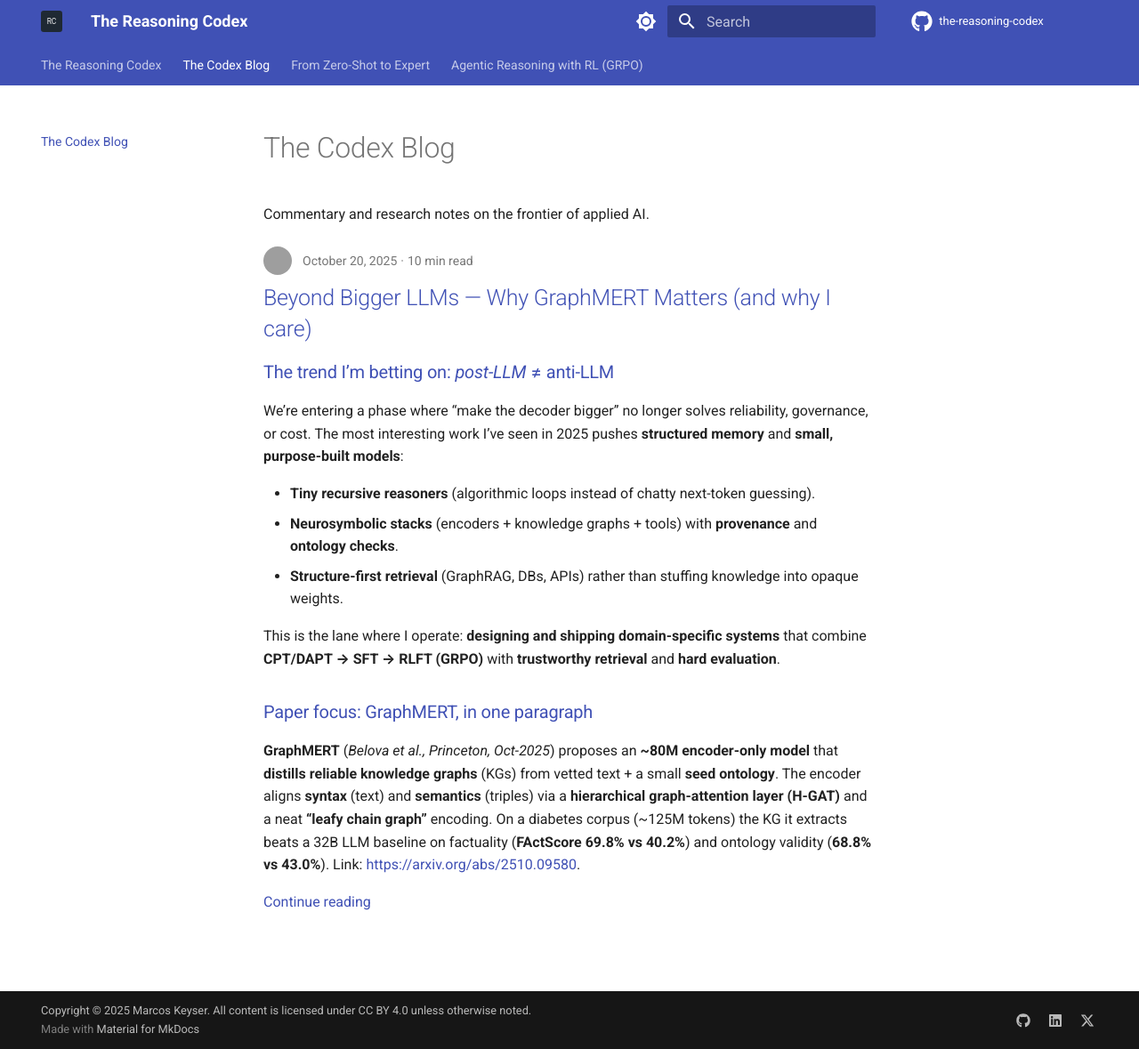
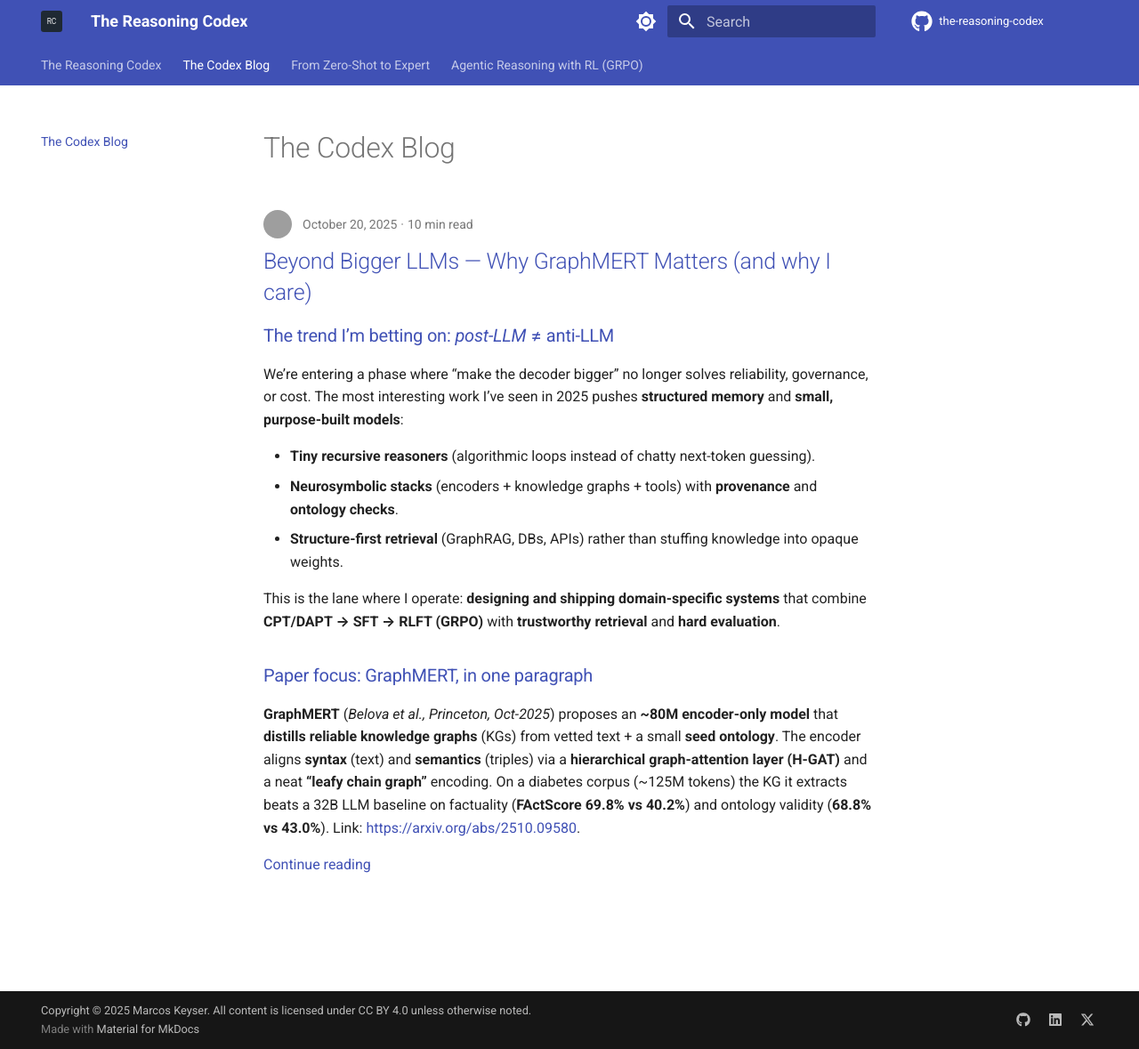
Before and after one commit to markeyser/colorless-green, an MkDocs documentation site: the page built from docs/blog/index.md, in a window 1280 px wide and 1179 px high. Shown: the whole window at 89% size. Built offline with MkDocs 1.6.1 and Material for MkDocs 9.7.7, drawn with Linux system fonts in a browser that asks for light colours; comment, search, counter and statistics services are not loaded; grey boxes are pictures that could not be loaded.

```diff
--- a/docs/blog/index.md
+++ b/docs/blog/index.md
@@ -1,3 +1 @@
 # The Codex Blog
-
-Commentary and research notes on the frontier of applied AI.
```
